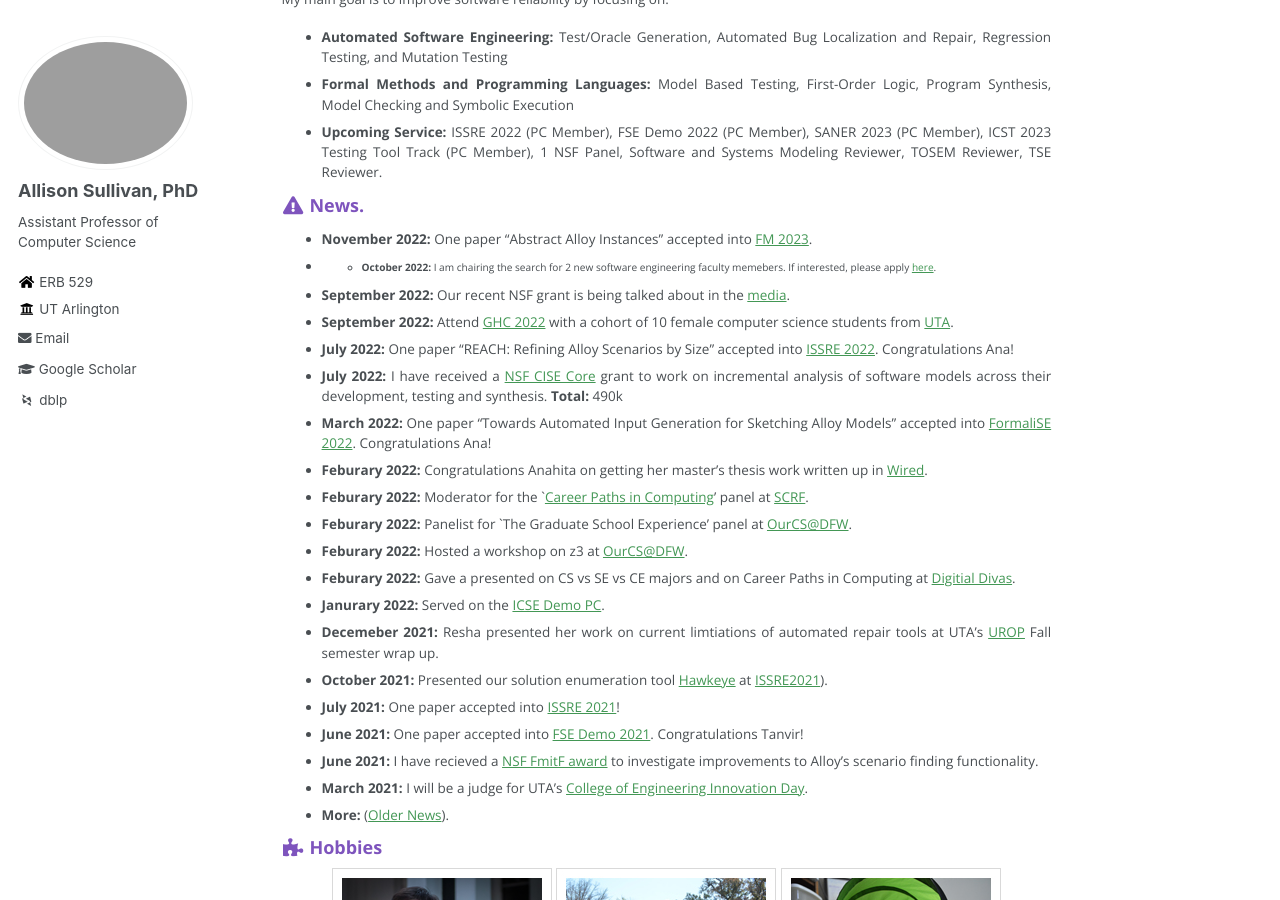
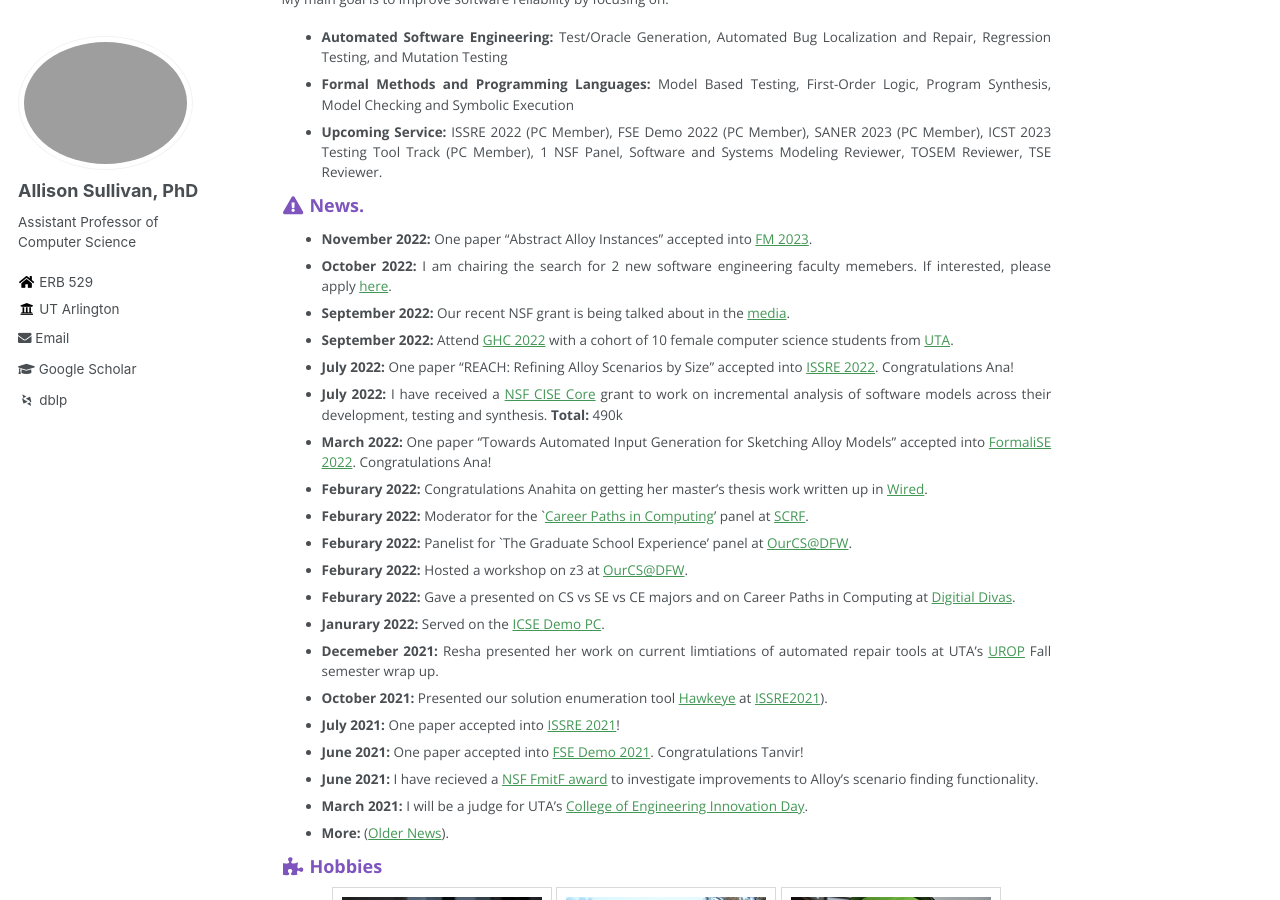
Before and after one commit to Allisonius/allisonius.github.io, a Jekyll site: the page built from _pages/about.md, in a window 1280 px wide and 900 px high, scrolled down 450 px. Built offline with Jekyll 4.4.1, drawn with Linux system fonts in a browser that asks for light colours; some web fonts are replaced.

```diff
--- a/_pages/about.md
+++ b/_pages/about.md
@@ -27,7 +27,7 @@ Checking and Symbolic Execution
 
 ### <i class="fa fa-fw fa-exclamation-triangle" aria-hidden="true"></i> News.
 * **November 2022:** One paper "Abstract Alloy Instances" accepted into [FM 2023](https://fm2023.isp.uni-luebeck.de/).
-* * **October 2022:** I am chairing the search for 2 new software engineering faculty memebers. If interested, please apply [here](https://uta.peopleadmin.com/postings/20379).
+* **October 2022:** I am chairing the search for 2 new software engineering faculty memebers. If interested, please apply [here](https://uta.peopleadmin.com/postings/20379).
 * **September 2022:** Our recent NSF grant is being talked about in the [media](https://www.uta.edu/news/news-releases/2022/09/22/sullivan-nsf-software-updates).
 * **September 2022:** Attend [GHC 2022](https://ghc.anitab.org/attend/) with a cohort of 10 female computer science students from [UTA](https://www.uta.edu/academics/schools-colleges/engineering/academics/departments/cse).
 * **July 2022:** One paper "REACH: Refining Alloy Scenarios by Size" accepted into [ISSRE 2022](https://issre2022.github.io/index.html). Congratulations Ana!
```
